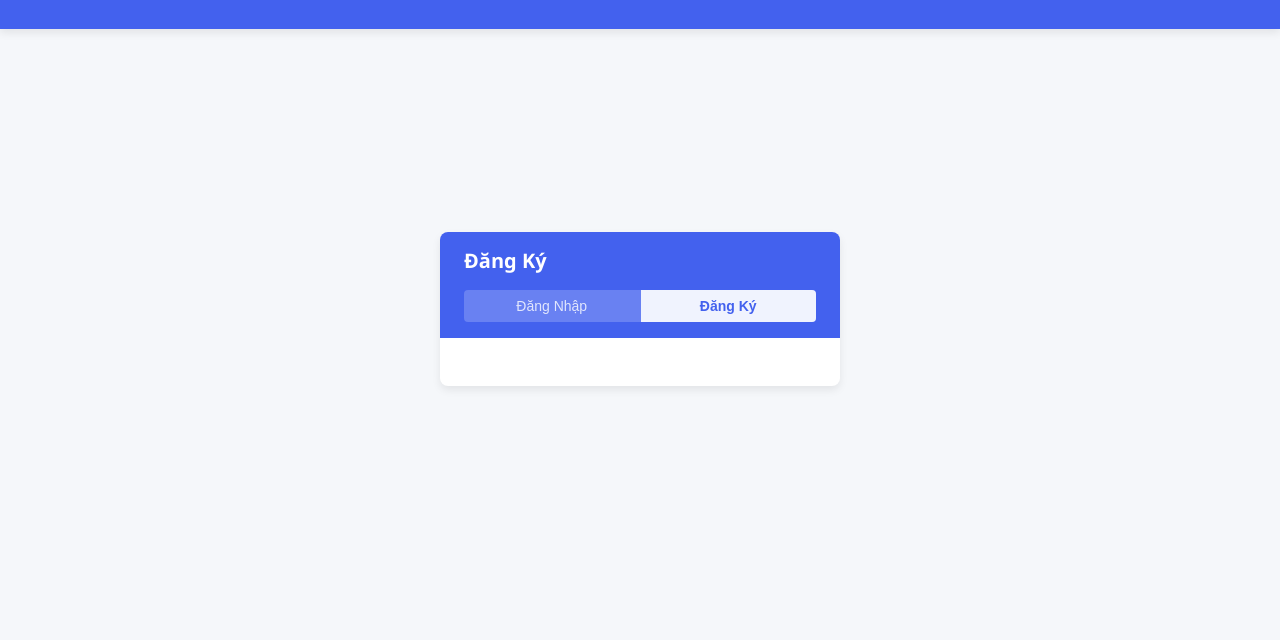
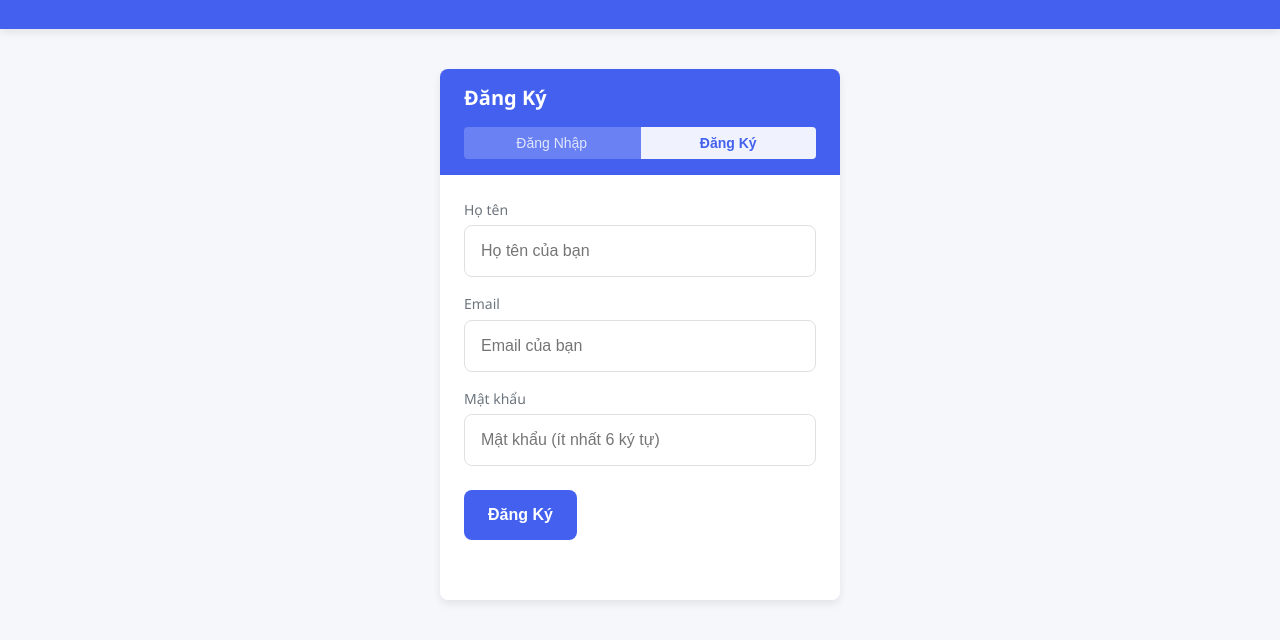
Before and after one commit to huythanhnguyen/chatbotsdt, a website: page public/index.html in a window 1280 px wide. Both pictures are taken after a click on the button "Đăng Ký". Shown: the part 96-736 px from the top of the page. Drawn offline with Linux system fonts and the light colour scheme.

Commit message:
Update index.html
update form dang ki

```diff
--- a/public/index.html
+++ b/public/index.html
@@ -88,7 +88,22 @@
 
                 <!-- Form đăng ký -->
                 <div class="auth-form" id="register-form">
-                    <!-- Nội dung form đăng ký -->
+                    <div class="form-group">
+                        <label for="register-name">Họ tên</label>
+                        <input type="text" id="register-name" placeholder="Họ tên của bạn">
+                    </div>
+                    <div class="form-group">
+                        <label for="register-email">Email</label>
+                        <input type="email" id="register-email" placeholder="Email của bạn">
+                    </div>
+                    <div class="form-group">
+                        <label for="register-password">Mật khẩu</label>
+                        <input type="password" id="register-password" placeholder="Mật khẩu (ít nhất 6 ký tự)">
+                    </div>
+                    <div class="form-action">
+                        <button id="register-btn" class="btn-primary">Đăng Ký</button>
+                    </div>
+                    <div class="auth-message" id="register-message"></div>
                 </div>
             </div>
         </div>
```
